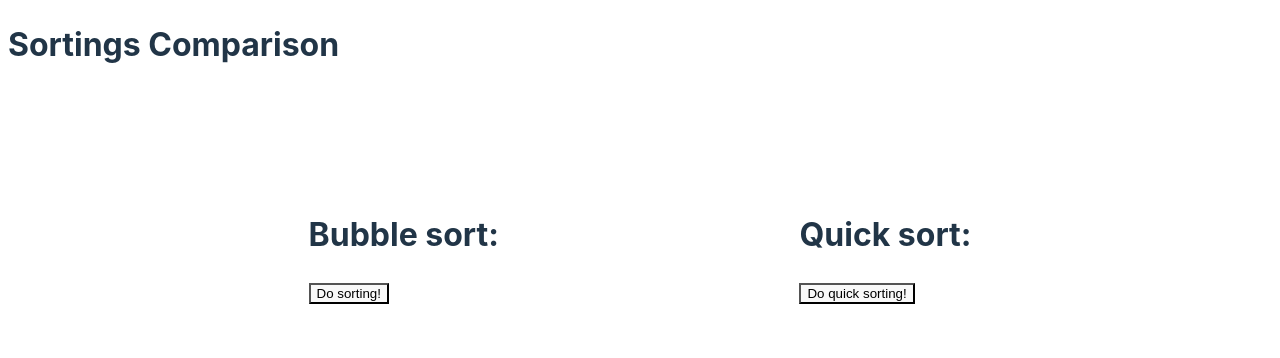
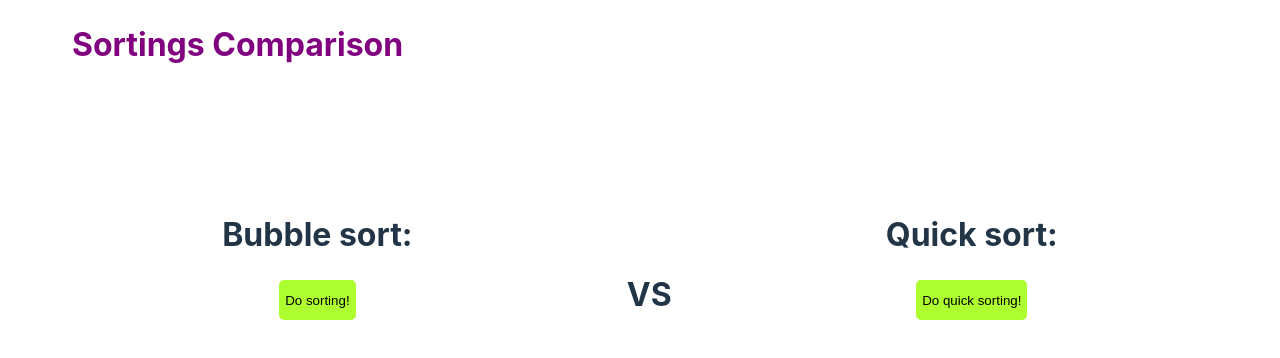
Before and after one commit to maxkleshchyonok/sortings, a React (Vite) app in the folder sortings/: page / in a window 1280 px wide. Shown: the top 358 px of the page. Built offline with nearby package versions, Linux system fonts and the light colour scheme.

Commit message:
feat: add styles

```diff
--- a/sortings/src/App.scss
+++ b/sortings/src/App.scss
@@ -1,10 +1,50 @@
 .app {
 
-    .sortBlocks{
+    .title {
+         color: purple;
+         margin-left: 5vw;
+    }
+
+    .sortBlocks {
         margin-top: 15vh;
         display: flex;
         align-items: center;
         justify-content: space-evenly;
+
+        .sortcontainer {
+
+            display: flex;
+            flex-direction: column;
+            align-items: center;
+
+            .sortButton{
+                background: greenyellow;
+                border: none;
+                border-radius: 5px;
+                min-height: 5vh;
+                outline: none;
+            }
+
+            .sortButton:hover {
+                background: rgb(146, 212, 47);
+                color: white;
+            }
+
+            .timeBlock {
+                min-height: 5vh;
+                color: red;
+            }
+
+        }
+
     }
 
 }
+
+@media (max-width: 600px) {
+
+    .sortBlocks {
+        flex-direction: column;
+    }
+
+}
--- a/sortings/src/App.tsx
+++ b/sortings/src/App.tsx
@@ -14,9 +14,10 @@ function App() {
 
   return (
     <div className='app'>
-      <h1>Sortings Comparison</h1>
+      <h1 className="title">Sortings Comparison</h1>
       <div className="sortBlocks">
         <Bubble array={array} />
+        <h1>VS</h1>
         <Quick array={array} />
       </div>
     </div>
--- a/sortings/src/components/Bubble/Bubble.scss
+++ /dev/null
@@ -1,3 +0,0 @@
-.bubbleBlock{
-    display: block;
-}
--- a/sortings/src/components/Bubble/Bubble.tsx
+++ b/sortings/src/components/Bubble/Bubble.tsx
@@ -1,8 +1,9 @@
-import './Bubble.scss';
-
 const Bubble = ({ array }: { array: number[] }) => {
 
+  let time;
+
   const sort = () => {
+    const start = Date.now();
     for (let i = 0; i < array.length; i++) {
       for (let j = 0; j < array.length; j++) {
         if (array[j] > array[j + 1]) {
@@ -12,15 +13,18 @@ const Bubble = ({ array }: { array: number[] }) => {
         }
       }
     }
+    const end = Date.now();
     console.log(array);
+    time = end - start;
+    document.getElementById('time')!.textContent = time.toString() + ' ms';
   };
 
 
-
   return (
-    <div className="bubbleBlock">
+    <div className="sortcontainer">
       <h1>Bubble sort:</h1>
-      <button onClick={sort}>Do sorting!</button>
+      <button onClick={sort} className='sortButton'>Do sorting!</button>
+      <h2 id='time' className='timeBlock'></h2>
     </div>
   )
 }
--- a/sortings/src/components/Quick/Quick.scss
+++ /dev/null
@@ -1,3 +0,0 @@
-.quickBlock{
-    display: block;
-}
--- a/sortings/src/components/Quick/Quick.tsx
+++ b/sortings/src/components/Quick/Quick.tsx
@@ -1,5 +1,3 @@
-
-
 const Quick = ({ array }: { array: number[] }) => {
 
     const quicksort = (array: number[]): number[] => {
@@ -21,14 +19,18 @@ const Quick = ({ array }: { array: number[] }) => {
     };
 
     const doSort = () => {
+       const start = Date.now();
        const sortedArr = quicksort(array);
+       const end = Date.now();
        console.log(sortedArr);
+       document.getElementById('timeQuick')!.textContent = (end - start).toString() + ' ms';
     };
 
     return (
-        <div className="quickBlock">
+        <div className="sortcontainer">
             <h1>Quick sort:</h1>
-            <button onClick={doSort}>Do quick sorting!</button>
+            <button onClick={doSort} className="sortButton">Do quick sorting!</button>
+            <h2 id="timeQuick" className='timeBlock'></h2>
         </div>
     )
 }
```
